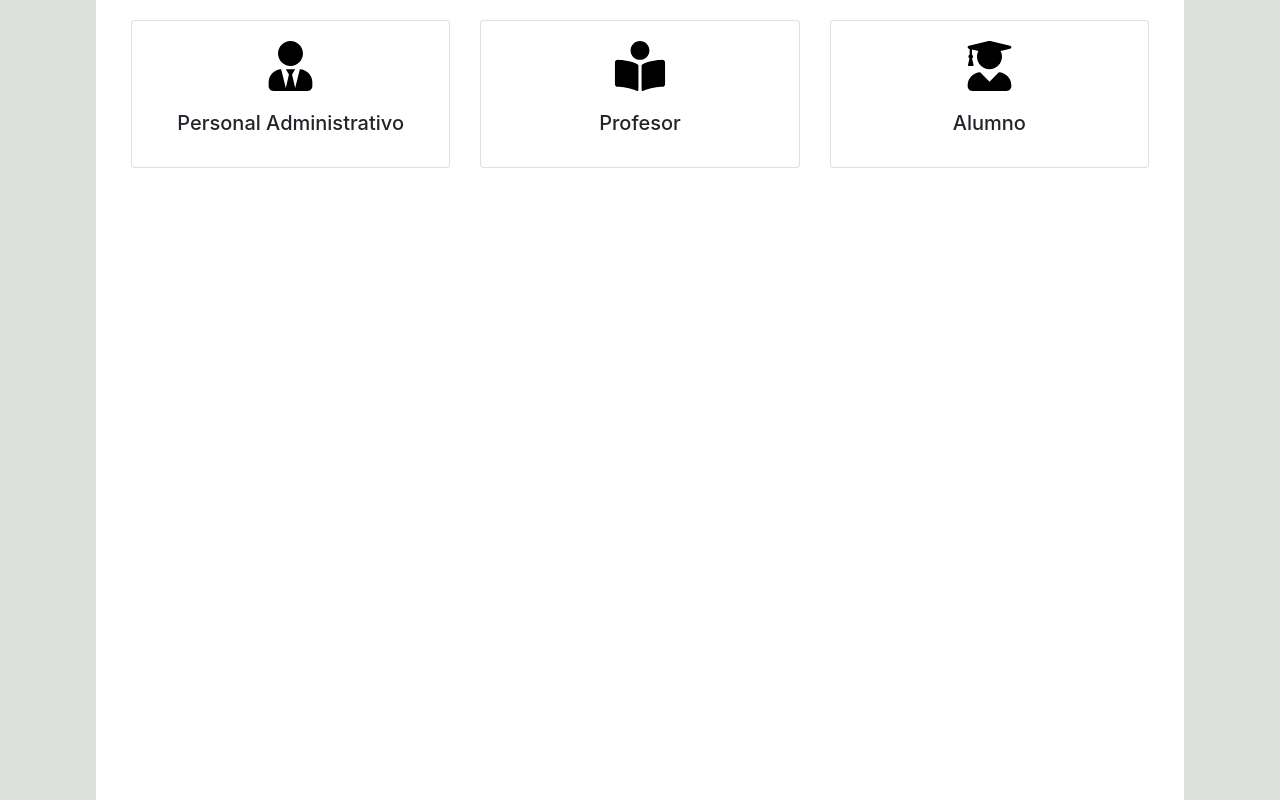
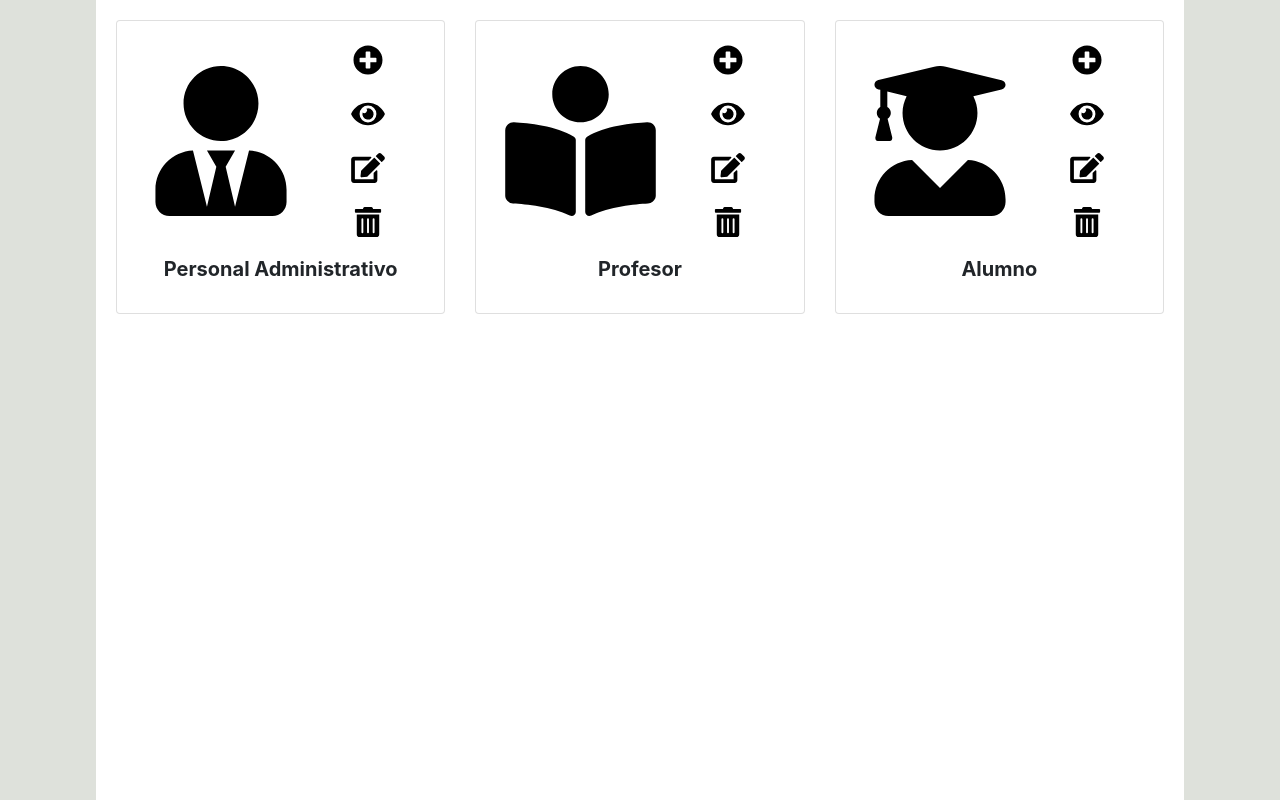
Before and after one commit to davidcast973/TrabajoTerminalESCOM, a Django app: page /usuario/crud/ in a window 1280 px wide. Shown: the part 56-856 px from the top of the page. Run offline with Django 3.2, Linux system fonts and the light colour scheme; some libraries are stand-ins or nearby versions.

Commit message:
Rediseño del CRUD
*Se eliminó el collapse

```diff
--- a/SASTRE/usuario/templates/crud/crudInicio.html
+++ b/SASTRE/usuario/templates/crud/crudInicio.html
@@ -2,58 +2,83 @@
 {% load fontawesome %}
 
 {% block cardBody %}
-    <div class="card-deck margin20down">
-        <div class="card padding20" data-toggle="collapse" href="#crudGrid" role="button" aria-expanded="false" aria-controls="crudGrid">
-            <img class="card-img-top" src="../../static/icons/user-tie-solid.svg" height="50" width="50">
+    <div class="card-deck mb-3">
+        <div class="card pt-4">
+            <div class="row align-items-center justify-content-center">
+                <div class="col-8 align-self-center">
+                  <img class="card-img-top" src="../../static/icons/user-tie-solid.svg" height="150" width="150">
+                </div>
+                <div class="col-4 align-self-center">
+                  <div class="row align-items-center mr-5">
+                    <img class="card-img-top" src="../../static/icons/plus-circle-solid.svg" height="30" width="30" data-toggle="modal" data-target="#crearPAModal">
+                  </div>
+                  <div class="row align-items-center mt-4 mr-5">
+                    <img class="card-img-top" src="../../static/icons/eye-solid.svg" height="30" width="30">
+                  </div>
+                  <div class="row align-items-center mt-4 mr-5">
+                    <img class="card-img-top" src="../../static/icons/edit-solid.svg" height="30" width="30">
+                  </div>
+                  <div class="row align-items-center mt-4 mr-5">
+                    <img class="card-img-top" src="../../static/icons/trash-alt-solid.svg" height="30" width="30">
+                  </div>
+                </div>
+              </div>
             <div class="card-body text-center">
-                <h5 class="card-title text-center">Personal Administrativo</h5>
+                <h5 class="card-title text-center"><b>Personal Administrativo</b></h5>
             </div>
         </div>
-        <div class="card padding20" data-toggle="collapse" href="#crudGrid" role="button" aria-expanded="false" aria-controls="crudGrid">
-            <img class="card-img-top" src="../../static/icons/book-reader-solid.svg" height="50" width="50">
-            <div class="card-body">
-              <h5 class="card-title text-center">Profesor</h5>
+        <div class="card pt-4">
+            <div class="row align-items-center justify-content-center">
+                <div class="col-8 align-self-center">
+                  <img class="card-img-top" src="../../static/icons/book-reader-solid.svg" height="150" width="150">
+                </div>
+                <div class="col-4 align-self-center">
+                  <div class="row align-items-center mr-5">
+                    <img class="card-img-top" src="../../static/icons/plus-circle-solid.svg" height="30" width="30" data-toggle="modal" data-target="#crearProfesorModal">
+                  </div>
+                  <div class="row align-items-center mt-4 mr-5">
+                    <img class="card-img-top" src="../../static/icons/eye-solid.svg" height="30" width="30">
+                  </div>
+                  <div class="row align-items-center mt-4 mr-5">
+                    <img class="card-img-top" src="../../static/icons/edit-solid.svg" height="30" width="30">
+                  </div>
+                  <div class="row align-items-center mt-4 mr-5">
+                    <img class="card-img-top" src="../../static/icons/trash-alt-solid.svg" height="30" width="30">
+                  </div>
+                </div>
+              </div>
+            <div class="card-body text-center">
+                <h5 class="card-title text-center"><b>Profesor</b></h5>
             </div>
         </div>
-        <div class="card padding20" data-toggle="collapse" href="#crudGrid" role="button" aria-expanded="false" aria-controls="crudGrid">
-            <img class="card-img-top" src="../../static/icons/user-graduate-solid.svg" height="50" width="50">
-            <div class="card-body">
-              <h5 class="card-title text-center">Alumno</h5>
+        <div class="card pt-4">
+            <div class="row align-items-center justify-content-center">
+                <div class="col-8 align-self-center">
+                  <img class="card-img-top" src="../../static/icons/user-graduate-solid.svg" height="150" width="150">
+                </div>
+                <div class="col-4 align-self-center">
+                  <div class="row align-items-center mr-5">
+                    <img class="card-img-top" src="../../static/icons/plus-circle-solid.svg" height="30" width="30" data-toggle="modal" data-target="#crearAlumnoModal">
+                  </div>
+                  <div class="row align-items-center mt-4 mr-5">
+                    <img class="card-img-top" src="../../static/icons/eye-solid.svg" height="30" width="30">
+                  </div>
+                  <div class="row align-items-center mt-4 mr-5">
+                    <img class="card-img-top" src="../../static/icons/edit-solid.svg" height="30" width="30">
+                  </div>
+                  <div class="row align-items-center mt-4 mr-5">
+                    <img class="card-img-top" src="../../static/icons/trash-alt-solid.svg" height="30" width="30">
+                  </div>
+                </div>
+              </div>
+            <div class="card-body text-center">
+                <h5 class="card-title text-center"><b>Alumno</b></h5>
             </div>
         </div>
     </div>
 
-    <div class="collapse" id="crudGrid">
-        <div class="card-deck">
-            <div class="card padding20" data-toggle="modal" data-target="#crudFormModal">
-                <img class="card-img-top" src="../../static/icons/plus-circle-solid.svg" height="50" width="50">
-                <div class="card-body text-center">
-                    <h5 class="card-title text-center">Crear</h5>
-                </div>
-            </div>
-            <div class="card padding20">
-                <img class="card-img-top" src="../../static/icons/eye-solid.svg" height="50" width="50">
-                <div class="card-body">
-                  <h5 class="card-title text-center">Consultar</h5>
-                </div>
-            </div>
-            <div class="card padding20">
-                <img class="card-img-top" src="../../static/icons/edit-solid.svg" height="50" width="50">
-                <div class="card-body">
-                  <h5 class="card-title text-center">Editar</h5>
-                </div>
-            </div>
-            <div class="card padding20">
-                <img class="card-img-top" src="../../static/icons/trash-alt-solid.svg" height="50" width="50">
-                <div class="card-body">
-                  <h5 class="card-title text-center">Borrar</h5>
-                </div>
-            </div>
-        </div>
-    </div>
-
-    <!-- Modal -->
-    <div class="modal fade" id="crudFormModal" tabindex="-1" role="dialog" aria-labelledby="crudFormModalLabel" aria-hidden="true">
+    <!-- Modal Crear PA -->
+    <div class="modal fade" id="crearPAModal" tabindex="-1" role="dialog" aria-labelledby="crearPAModalLabel" aria-hidden="true">
       <div class="modal-dialog" role="document">
         <div class="modal-content">
           <div class="modal-header">
```
Also changed, not shown: other parts of SASTRE/usuario/templates/crud/crudInicio.html (+44 -0 lines).
